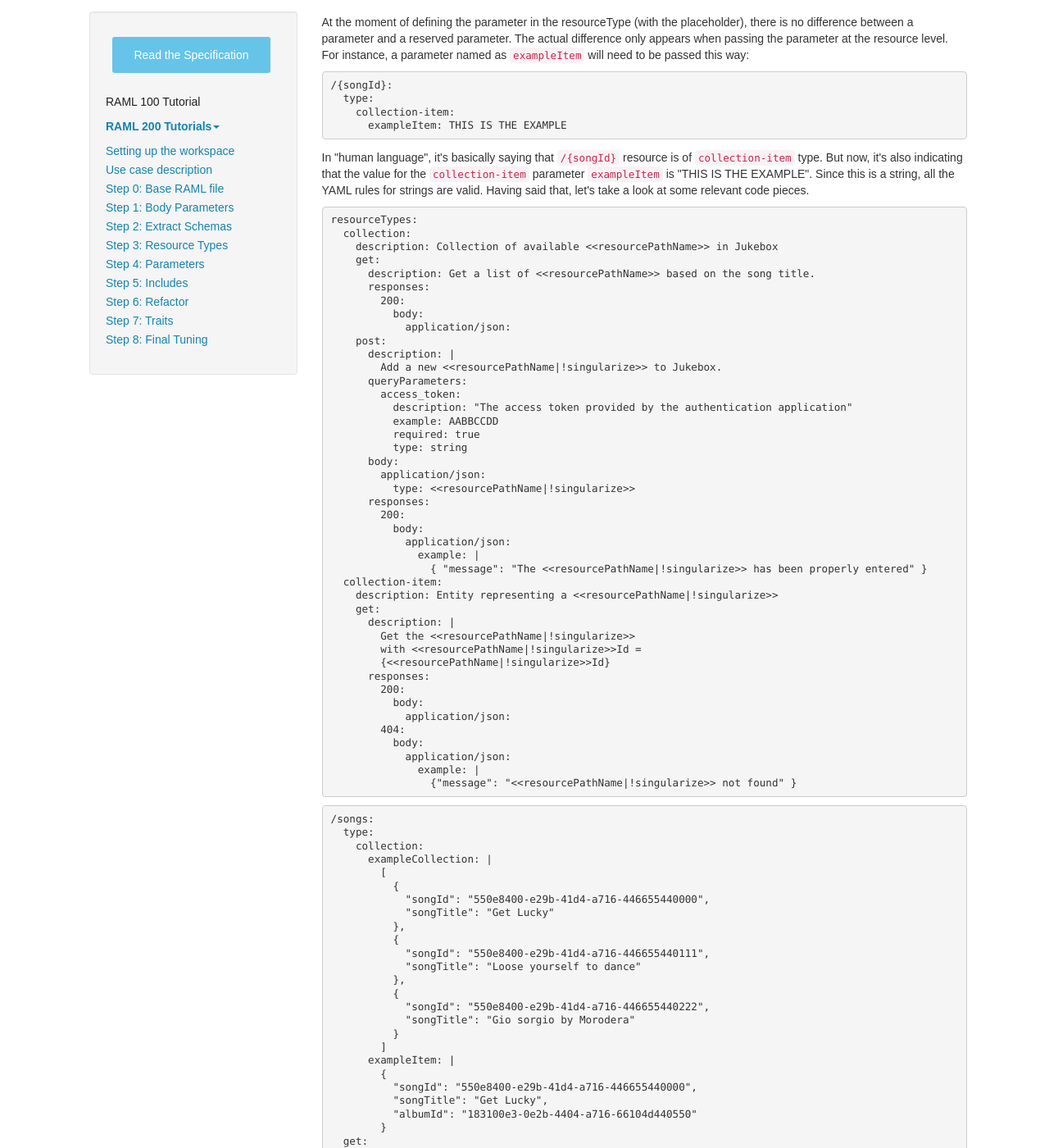
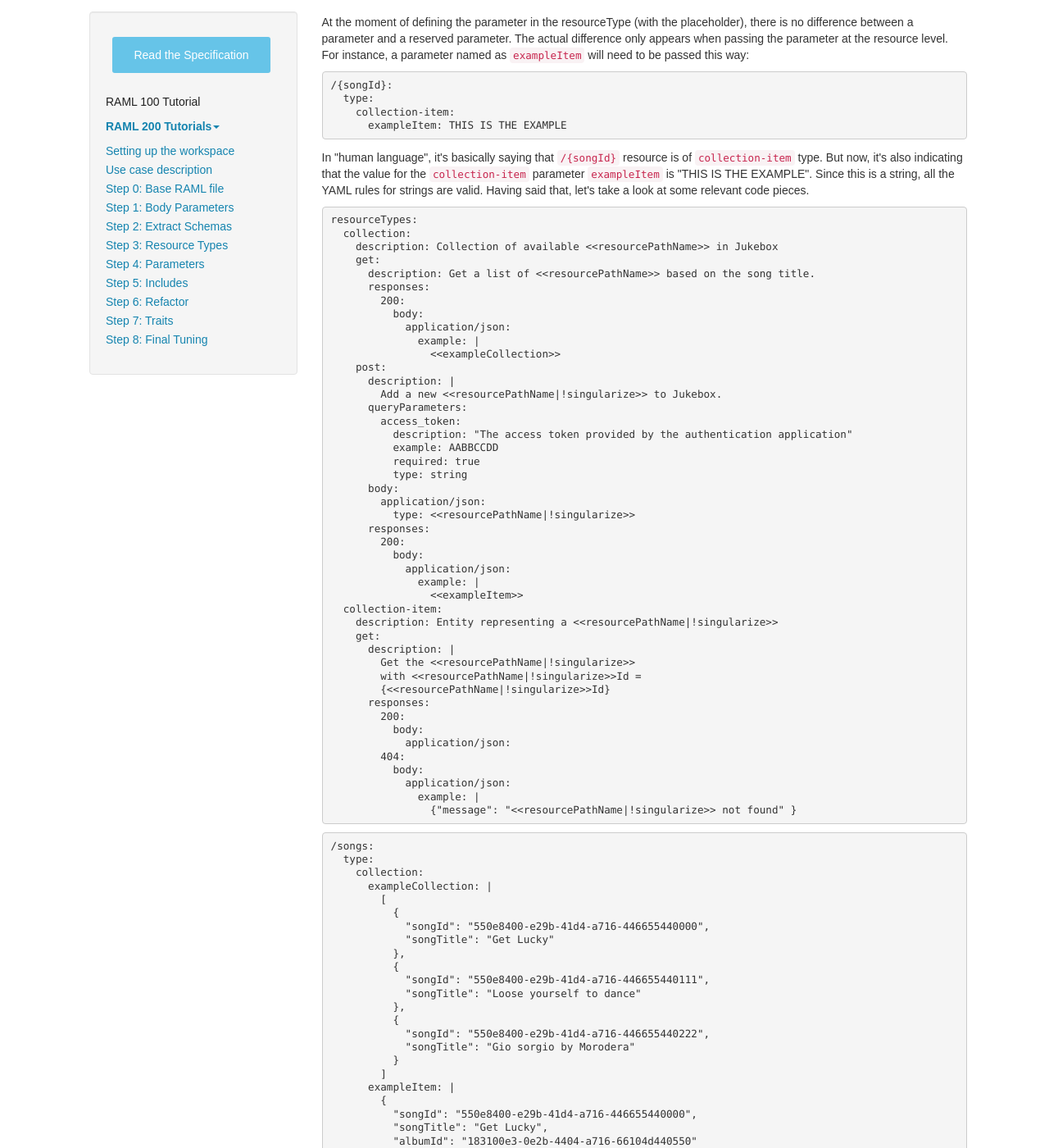
Before and after one commit to raml-org/raml-org, a Jekyll site: the page built from raml-200-tutorial.html, in a window 1280 px wide and 1400 px high, scrolled down 9192 px. Shown: the whole window at 82% size. Built offline with Jekyll 4.4.1, drawn with Linux system fonts in a browser that asks for light colours; nearby versions of some CDN libraries; some of the changed text lies outside the part shown.

Commit message:
Include parameters in resourceTypes example

```diff
--- a/raml-200-tutorial.html
+++ b/raml-200-tutorial.html
@@ -453,6 +453,8 @@ permalink: /developers/raml-200-tutorial
         200:
           body:
             application/json:
+              example: |
+                &lt;&lt;exampleCollection&gt;&gt;
     post:
       description: |
         Add a new &lt;&lt;resourcePathName|!singularize&gt;&gt; to Jukebox.
@@ -470,7 +472,7 @@ permalink: /developers/raml-200-tutorial
           body:
             application/json:
               example: |
-                { &quot;message&quot;: &quot;The &lt;&lt;resourcePathName|!singularize&gt;&gt; has been properly entered&quot; }
+                &lt;&lt;exampleItem&gt;&gt;
   collection-item:
     description: Entity representing a &lt;&lt;resourcePathName|!singularize&gt;&gt;
     get:
```
Also changed, not shown: other parts of raml-200-tutorial.html (+1 -1 lines).
